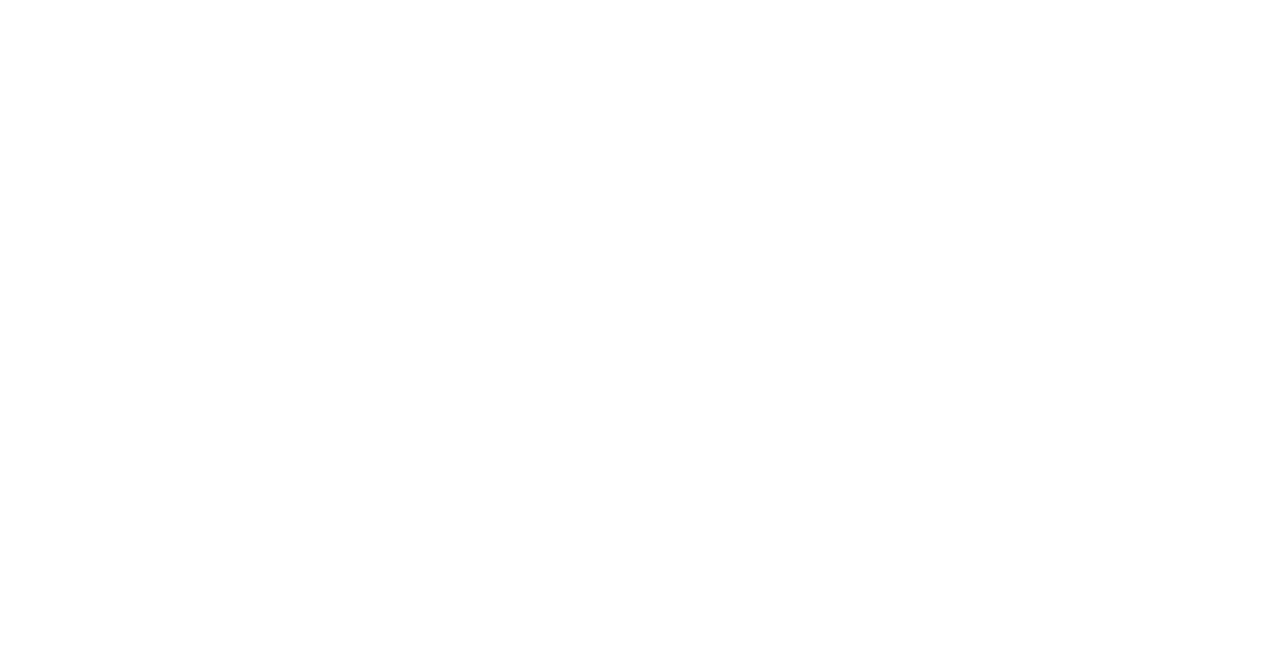
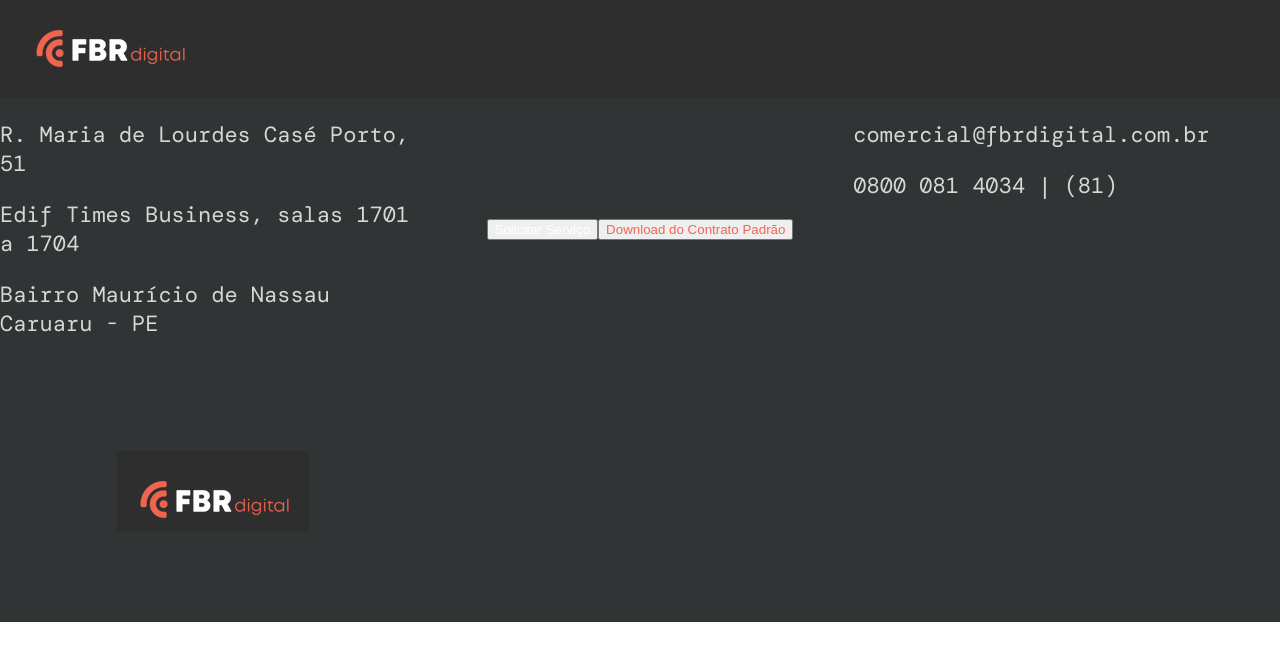
Before and after one commit to EliasJunior2610/fbr-digital, a React (Vite) app in the folder FBR Digital Projeto/: page / in a window 1280 px wide. Shown: the top 660 px of the page. Built offline with nearby package versions, Linux system fonts and the light colour scheme; a web font is replaced by a local one.

Commit message:
Adicionando o Header e o Rodapé no App.tsx

```diff
--- a/FBR Digital Projeto/package.json
+++ b/FBR Digital Projeto/package.json
@@ -11,6 +11,7 @@
   },
   "dependencies": {
     "@react-icons/all-files": "^4.1.0",
+    "fbr": "file:",
     "react": "^18.3.1",
     "react-dom": "^18.3.1",
     "react-icons": "^5.3.0"
--- a/FBR Digital Projeto/src/App.tsx
+++ b/FBR Digital Projeto/src/App.tsx
@@ -1,10 +1,11 @@
-import Rodape from './components/Rodape/Rodape'
-
+import Header from "./components/Header/header"
+import Rodape from "./components/Rodape/Rodape"
 function App() {
 
   return (
     <div>
-
+      <Header />
+      <Rodape />
     </div>
   )
 }
--- a/FBR Digital Projeto/src/index.css
+++ b/FBR Digital Projeto/src/index.css
@@ -0,0 +1,5 @@
+body {
+    margin: 0;
+    padding: 0;
+    box-sizing: border-box;
+}
```
Also changed, not shown: 1 other file (tests, documents, lock files or other folders).
